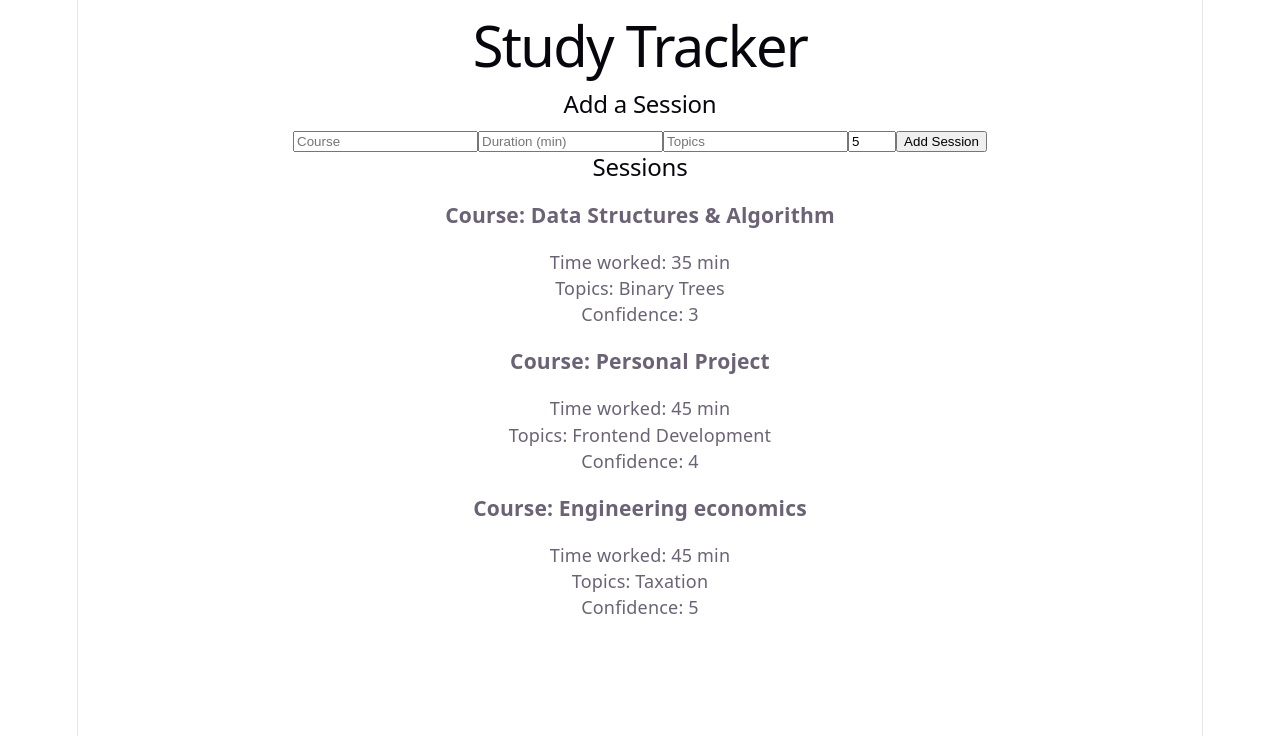
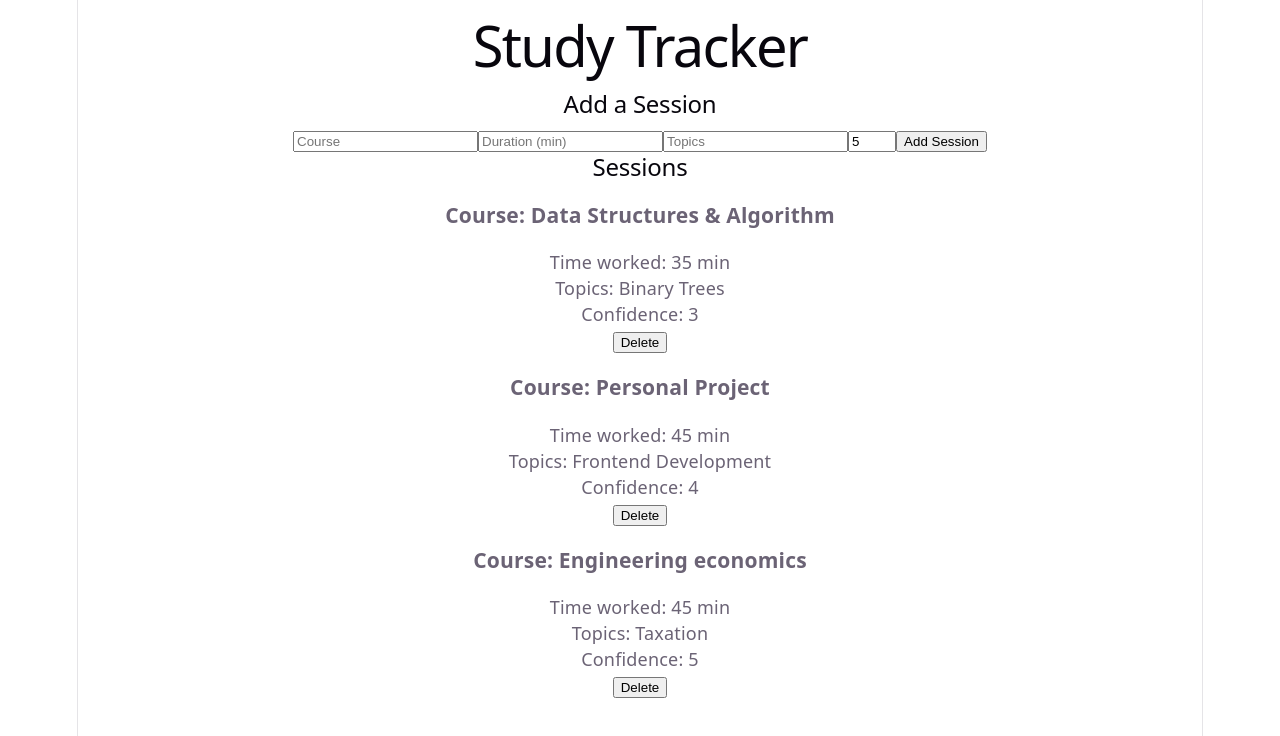
Before and after one commit to nthan267/study-tracker, a React (Vite) app in the folder client/: page / in a window 1280 px wide. Shown: the top 736 px of the page. Built offline with nearby package versions, Linux system fonts and the light colour scheme.

Commit message:
Added a delete button

```diff
--- a/client/src/App.tsx
+++ b/client/src/App.tsx
@@ -58,7 +58,10 @@ function App() {
     setTopics('')
     setConfidence('3')
   }
-
+  const handleDelete = (id: number) => {
+    // call setSessions with the array filtered to exclude this id
+    setSessions( sessions.filter(session => session.id !== id))
+  };
   return (
       <div>
         <h1>Study Tracker</h1>
@@ -100,6 +103,7 @@ function App() {
               <p>Time worked: {session.duration} min</p>
               <p>Topics: {session.topics}</p>
               <p>Confidence: {session.confidence}</p>
+              <button onClick={() => handleDelete(session.id)}>Delete</button>
             </div>
         ))}
       </div>
```
